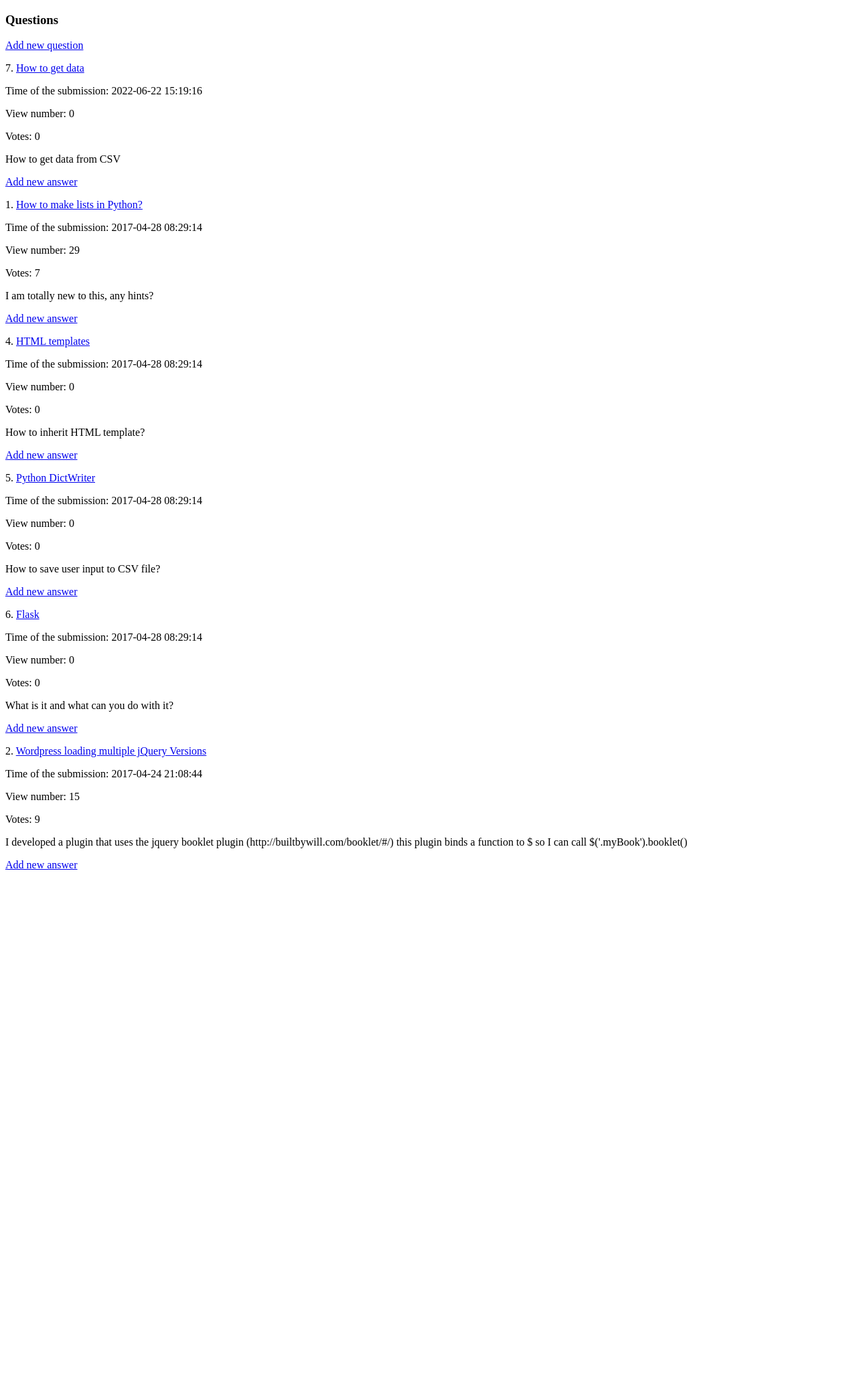
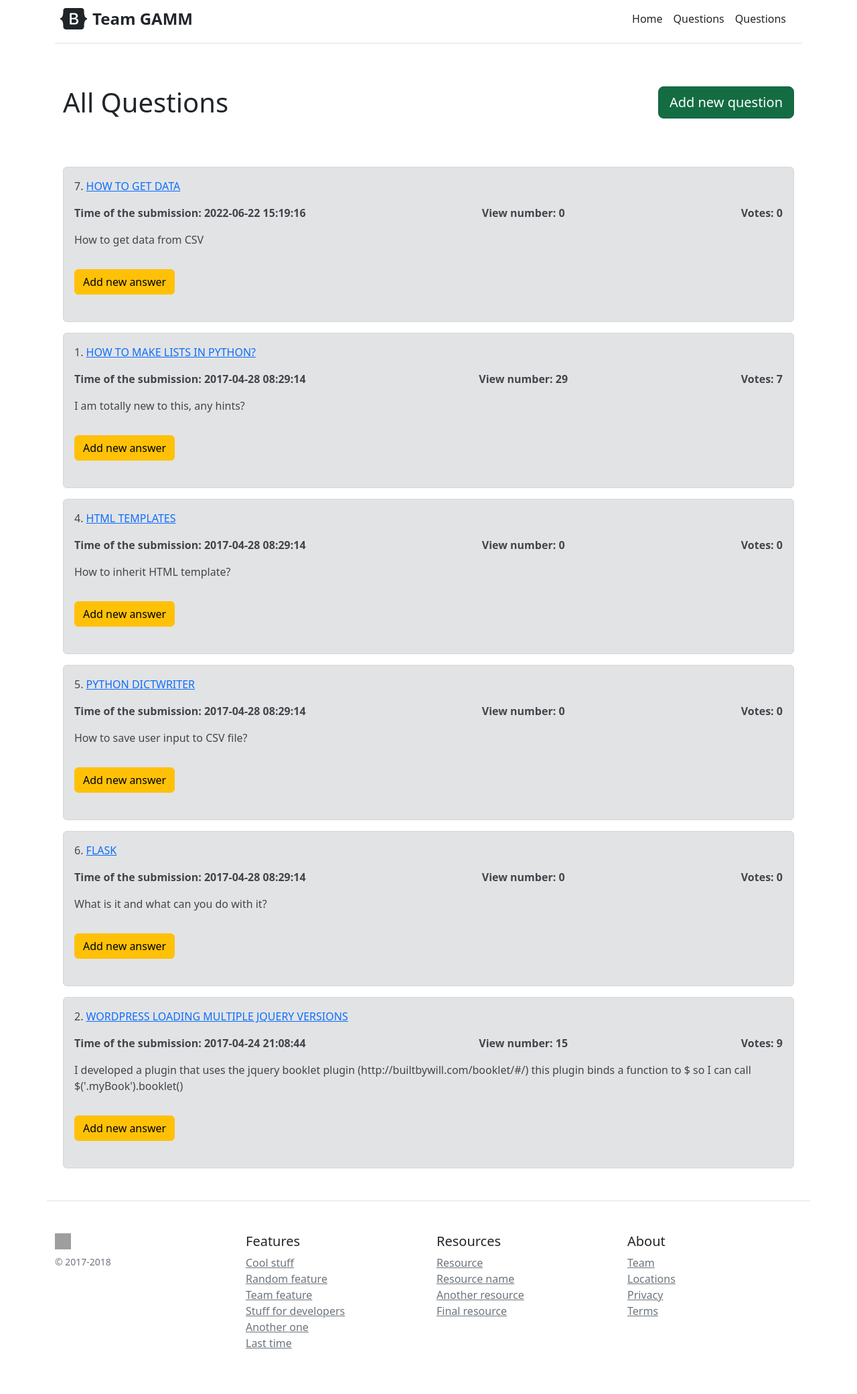
Before and after one commit to wilk98/AskMate, a Flask app: page /list in a window 1280 px wide. Shown: the whole page at 67% size. Before the commit the page ends 1299 px from the top, so only its background shows below. Run offline with Flask 2, Linux system fonts and the light colour scheme; grey boxes are pictures that could not be loaded.

Commit message:
add Galyna's html

```diff
--- a/templates/base.html
+++ b/templates/base.html
@@ -1,13 +1,67 @@
-<!DOCTYPE html>
+<!doctype html>
 <html lang="en">
 <head>
     <meta charset="UTF-8">
-    <title>ask_mate</title>
+    <meta name="viewport"
+          content="width=device-width, user-scalable=no, initial-scale=1.0, maximum-scale=1.0, minimum-scale=1.0">
+    <meta http-equiv="X-UA-Compatible" content="ie=edge">
+    <link rel="stylesheet" href="{{ url_for('static', filename='css/main.css')}}">
+    <link rel="stylesheet" href="https://cdn.jsdelivr.net/npm/bootstrap@5.2.0-beta1/dist/css/bootstrap.min.css" rel="stylesheet" integrity="sha384-0evHe/X+R7YkIZDRvuzKMRqM+OrBnVFBL6DOitfPri4tjfHxaWutUpFmBp4vmVor" crossorigin="anonymous">
+    <title>{% block title %}{% endblock %}</title>
 </head>
 <body>
-<h1>WELCOME to the ASK MATE</h1><br>
-<h3>Your place to find the best answer to all your technical questions!</h3>
- <a href="/list">Questions:</a><br>
+<div class="container">
+    <div class="d-flex flex-column flex-md-row align-items-center p-2 pb-3 mb-4 bg-gray border-bottom box-shadow">
+      <a href="/" class="d-flex align-items-center text-dark text-decoration-none">
+        <svg xmlns="http://www.w3.org/2000/svg" width="40" height="32" class="me-2" viewBox="0 0 118 94" role="img"><title>Bootstrap</title><path fill-rule="evenodd" clip-rule="evenodd" d="M24.509 0c-6.733 0-11.715 5.893-11.492 12.284.214 6.14-.064 14.092-2.066 20.577C8.943 39.365 5.547 43.485 0 44.014v5.972c5.547.529 8.943 4.649 10.951 11.153 2.002 6.485 2.28 14.437 2.066 20.577C12.794 88.106 17.776 94 24.51 94H93.5c6.733 0 11.714-5.893 11.491-12.284-.214-6.14.064-14.092 2.066-20.577 2.009-6.504 5.396-10.624 10.943-11.153v-5.972c-5.547-.529-8.934-4.649-10.943-11.153-2.002-6.484-2.28-14.437-2.066-20.577C105.214 5.894 100.233 0 93.5 0H24.508zM80 57.863C80 66.663 73.436 72 62.543 72H44a2 2 0 01-2-2V24a2 2 0 012-2h18.437c9.083 0 15.044 4.92 15.044 12.474 0 5.302-4.01 10.049-9.119 10.88v.277C75.317 46.394 80 51.21 80 57.863zM60.521 28.34H49.948v14.934h8.905c6.884 0 10.68-2.772 10.68-7.727 0-4.643-3.264-7.207-9.012-7.207zM49.948 49.2v16.458H60.91c7.167 0 10.964-2.876 10.964-8.281 0-5.406-3.903-8.178-11.425-8.178H49.948z" fill="currentColor"></path></svg>
+        <span class="fs-4 "><strong>Team GAMM</strong></span>
+      </a>
 
+      <nav class="d-inline-flex mt-2 mt-md-0 ms-md-auto">
+        <a class="me-3 py-2 text-dark text-decoration-none" href="/index">Home</a>
+        <a class="me-3 py-2 text-dark text-decoration-none" href="/list">Questions</a>
+        <a class="me-3 py-2 text-dark text-decoration-none" href="/">Questions</a>
+      </nav>
+    </div>
+    {% block body %}{% endblock %}
+
+</div>
+<footer class=" container pt-4 my-md-5 pt-md-5 border-top">
+        <div class="row">
+          <div class="col-12 col-md">
+            <img class="mb-2" src="https://getbootstrap.com/docs/4.0/assets/brand/bootstrap-solid.svg" alt="" width="24" height="24">
+            <small class="d-block mb-3 text-muted">© 2017-2018</small>
+          </div>
+          <div class="col-6 col-md">
+            <h5>Features</h5>
+            <ul class="list-unstyled text-small">
+              <li><a class="text-muted" href="#">Cool stuff</a></li>
+              <li><a class="text-muted" href="#">Random feature</a></li>
+              <li><a class="text-muted" href="#">Team feature</a></li>
+              <li><a class="text-muted" href="#">Stuff for developers</a></li>
+              <li><a class="text-muted" href="#">Another one</a></li>
+              <li><a class="text-muted" href="#">Last time</a></li>
+            </ul>
+          </div>
+          <div class="col-6 col-md">
+            <h5>Resources</h5>
+            <ul class="list-unstyled text-small">
+              <li><a class="text-muted" href="#">Resource</a></li>
+              <li><a class="text-muted" href="#">Resource name</a></li>
+              <li><a class="text-muted" href="#">Another resource</a></li>
+              <li><a class="text-muted" href="#">Final resource</a></li>
+            </ul>
+          </div>
+          <div class="col-6 col-md">
+            <h5>About</h5>
+            <ul class="list-unstyled text-small">
+              <li><a class="text-muted" href="#">Team</a></li>
+              <li><a class="text-muted" href="#">Locations</a></li>
+              <li><a class="text-muted" href="#">Privacy</a></li>
+              <li><a class="text-muted" href="#">Terms</a></li>
+            </ul>
+          </div>
+        </div>
+      </footer>
 </body>
 </html>
--- a/templates/base_form.html
+++ b/templates/base_form.html
@@ -1,4 +1,4 @@
-<!DOCTYPE html>
+<<!DOCTYPE html>
 <html lang="en">
     <head>
         <meta charset="utf-8">
--- a/templates/list.html
+++ b/templates/list.html
@@ -1,20 +1,28 @@
-<!DOCTYPE html>
-<html lang="en">
-    <head>
-        <meta charset="utf-8">
-        <title>Questions</title>
-    </head>
-    <body>
-        <h3>Questions</h3>
-        <a href="/question">Add new question</a><br>
-             {% for item in list %}
-                 <p>{{ item.id }}. <a href="/question/{{ item.id }}">{{ item.title }}</a></p>
-                 <p>Time of the submission: {{ item.submission_time }}</p>
-                 <p>View number: {{ item.view_number }}</p>
-                 <p>Votes: {{ item.vote_number }}</p>
-                 <p>{{ item.message }}</p>
-                 <p>{{ item.image }}</p>
-                 <p><a href="/question/{{ item.id }}/new_answer">Add new answer</a><br></p>
-             {% endfor %}
-    </body>
-</html>
+{% extends 'base.html' %}
+
+{% block title %}
+Questions
+{% endblock %}
+
+{% block body %}
+<div class="container mt-5">
+     <div class="d-flex justify-content-between align-items-center mb-5">
+        <h1>All Questions</h1>
+         <a href="/question" class="btn btn-success btn-lg mb-4 mt-3 btn-lg active">Add new question</a>
+     </div>
+                 {% for item in list %}
+                     <div class="alert alert-secondary">
+                         <p>{{ item.id }}. <a class="text-uppercase" href ="/question/{{ item.id }}" class="">{{ item.title }}</a></p>
+                         <div class="d-flex justify-content-between">
+                             <p><strong>Time of the submission: {{ item.submission_time }}</strong></p>
+                             <p><strong>View number: {{ item.view_number }}</strong></p>
+                             <p><strong>Votes: {{ item.vote_number }}</strong></p>
+                         </div>
+                             <p>{{ item.message }}</p>
+                             <p>{{ item.image }}</p>
+
+                         <a href="/question/{{ item.id }}/new_answer" class="btn btn-warning mb-4 mt-3">Add new answer</a>
+                     </div>
+                 {% endfor %}
+</div>
+{% endblock %}
```
Also changed, not shown: templates/question.html (+14 -15 lines).
